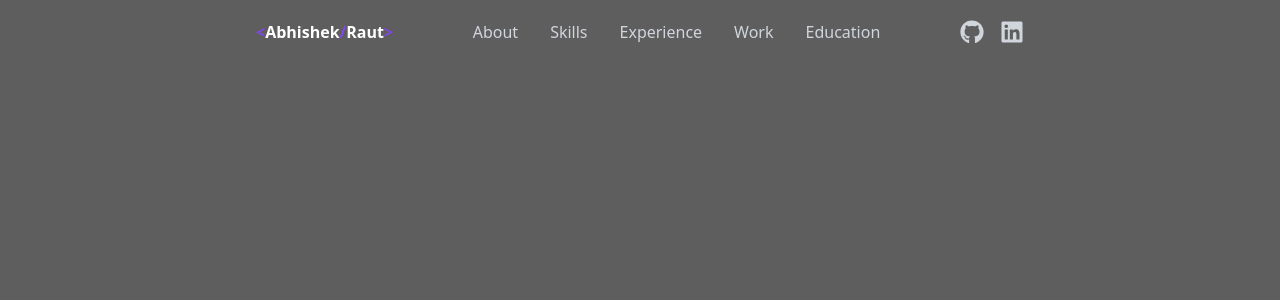
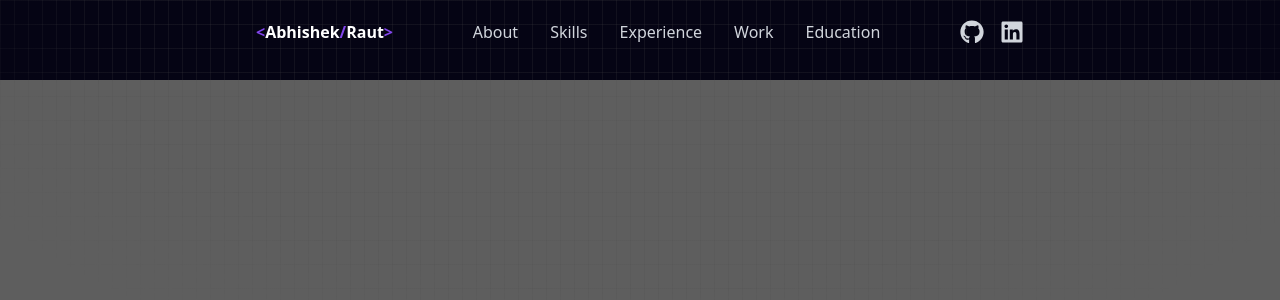
Before and after one commit to raut-abhishek/Portfolio_WebApp, a React (Vite) app: page / in a window 1280 px wide. Shown: the top 300 px of the page. Built offline with nearby package versions, Linux system fonts and the light colour scheme.

Commit message:
added tyle to App.jsx

```diff
--- a/src/App.jsx
+++ b/src/App.jsx
@@ -2,14 +2,17 @@ import React from "react";
 import Navbar from "./components/Navbar/Navbar";
 
 
-const App = () =>  {
+const App = () => {
   return (
-    <div >
-      <div>
+    <div className="bg-[#050414]">
+      <div className="absolute inset-0 bg-[linear-gradient(to_right,#4f4f4f2e_1px,transparent_1px),linear-gradient(to_bottom,#4f4f4f2e_1px,transparent_1px)] bg-[size:14px_24px] [mask-image:radial-gradient(ellipse_60%_50%_at_50%_0%,#000_70%,transparent_100%)]"></div>
+
+      <div className="relative pt-20">
         <Navbar />
       </div>
+
     </div>
-  )
-}
+  );
+};
 
-export default App
+export default App;
```
